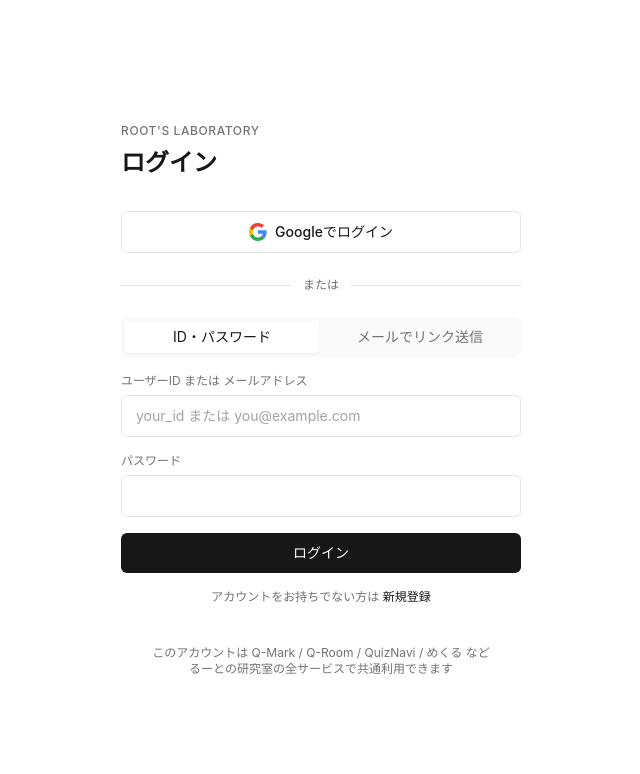
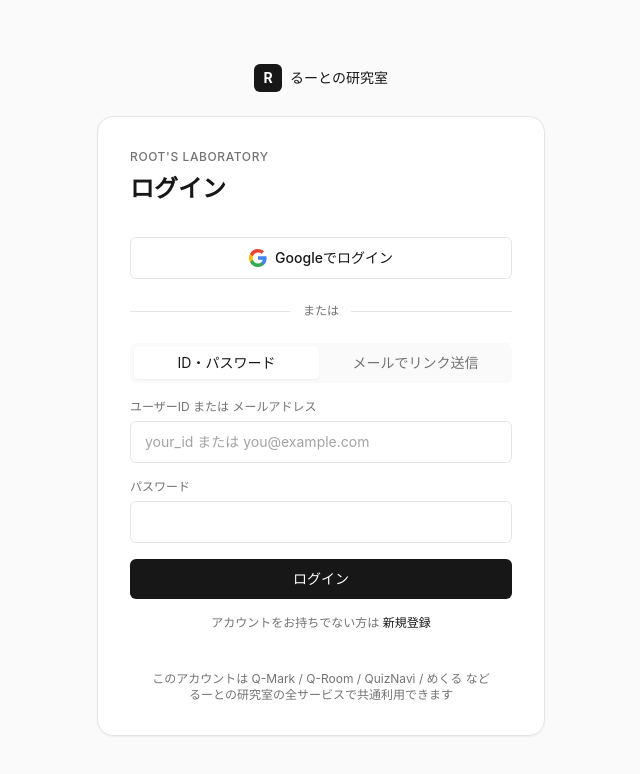
Before and after one commit to astro-root/root-account, a Next.js app in the folder apps/accounts/: page /login in a window 1280 px wide. Shown: the top 774 px of the page, without its empty margins (319-959 px from the left). Built offline with nearby package versions, Linux system fonts and the light colour scheme.

Commit message:
polish: グレー背景+白カード構成に変更、アバターのイニシャル表示、差し色を追加

```diff
--- a/apps/accounts/app/billing/page.tsx
+++ b/apps/accounts/app/billing/page.tsx
@@ -65,7 +65,7 @@ export default async function BillingPage() {
             <div
               key={plan.tier}
               className={`rounded-lg border p-4 ${
-                isCurrent ? 'border-neutral-900' : 'border-line'
+                isCurrent ? 'border-neutral-900 bg-white' : 'border-line bg-surface'
               }`}
             >
               <div className="flex items-baseline justify-between">
--- a/apps/accounts/app/globals.css
+++ b/apps/accounts/app/globals.css
@@ -7,7 +7,7 @@
 }
 
 body {
-  @apply bg-white text-neutral-900 font-sans;
+  @apply bg-neutral-50 text-neutral-900 font-sans;
 }
 
 ::selection {
--- a/apps/accounts/app/layout.tsx
+++ b/apps/accounts/app/layout.tsx
@@ -10,8 +10,16 @@ export default function RootLayout({ children }: { children: React.ReactNode })
   return (
     <html lang="ja">
       <body>
-        <div className="mx-auto flex min-h-screen max-w-md flex-col justify-center px-6 py-12">
-          {children}
+        <div className="flex min-h-screen flex-col items-center justify-center bg-neutral-50 px-4 py-12">
+          <div className="mb-6 flex items-center gap-2">
+            <div className="flex h-7 w-7 items-center justify-center rounded-md bg-neutral-900 text-sm font-bold text-white">
+              R
+            </div>
+            <span className="text-sm font-medium text-neutral-900">るーとの研究室</span>
+          </div>
+          <div className="w-full max-w-md rounded-2xl border border-line bg-white p-8 shadow-sm">
+            {children}
+          </div>
         </div>
       </body>
     </html>
--- a/apps/accounts/app/profile/edit/avatar-uploader.tsx
+++ b/apps/accounts/app/profile/edit/avatar-uploader.tsx
@@ -7,9 +7,11 @@ import { updateAvatarUrl } from './actions'
 export function AvatarUploader({
   userId,
   initialUrl,
+  fallbackLabel,
 }: {
   userId: string
   initialUrl: string | null
+  fallbackLabel: string
 }) {
   const [url, setUrl] = useState(initialUrl)
   const [uploading, setUploading] = useState(false)
@@ -59,14 +61,12 @@ export function AvatarUploader({
 
   return (
     <div className="flex items-center gap-4">
-      <div className="h-16 w-16 overflow-hidden rounded-full border border-neutral-900 bg-white">
+      <div className="flex h-16 w-16 items-center justify-center overflow-hidden rounded-full border border-line bg-brand/10 text-xl font-semibold text-brand">
         {url ? (
           // eslint-disable-next-line @next/next/no-img-element
           <img src={url} alt="" className="h-full w-full object-cover" />
         ) : (
-          <div className="flex h-full w-full items-center justify-center text-xs text-muted">
-            未設定
-          </div>
+          fallbackLabel.charAt(0).toUpperCase()
         )}
       </div>
       <div>
--- a/apps/accounts/app/profile/edit/edit-forms.tsx
+++ b/apps/accounts/app/profile/edit/edit-forms.tsx
@@ -26,7 +26,7 @@ export function ProfileForm({
 
   return (
     <form
-      className="space-y-4 rounded-lg border border-line bg-white p-5"
+      className="space-y-4 rounded-lg border border-line bg-surface p-5"
       action={async (formData) => {
         setPending(true)
         setResult(await updateProfile(formData))
@@ -95,7 +95,7 @@ export function EmailForm({ currentEmail }: { currentEmail: string }) {
 
   return (
     <form
-      className="space-y-4 rounded-lg border border-line bg-white p-5"
+      className="space-y-4 rounded-lg border border-line bg-surface p-5"
       action={async (formData) => {
         setPending(true)
         setResult(await changeEmail(formData))
@@ -136,7 +136,7 @@ export function PasswordForm() {
 
   return (
     <form
-      className="space-y-4 rounded-lg border border-line bg-white p-5"
+      className="space-y-4 rounded-lg border border-line bg-surface p-5"
       action={async (formData) => {
         setPending(true)
         setResult(await changePassword(formData))
--- a/apps/accounts/app/profile/edit/page.tsx
+++ b/apps/accounts/app/profile/edit/page.tsx
@@ -24,9 +24,13 @@ export default async function ProfileEditPage() {
         </Link>
       </div>
 
-      <div className="mb-6 rounded-lg border border-line bg-white p-5">
+      <div className="mb-6 rounded-lg border border-line bg-surface p-5">
         <h2 className="mb-3 text-base font-semibold text-neutral-900">アイコン</h2>
-        <AvatarUploader userId={session!.user.id} initialUrl={profile?.avatar_url ?? null} />
+        <AvatarUploader
+          userId={session!.user.id}
+          initialUrl={profile?.avatar_url ?? null}
+          fallbackLabel={profile?.display_name ?? profile?.username ?? session!.user.email ?? '?'}
+        />
       </div>
 
       <div className="space-y-4">
--- a/apps/accounts/app/profile/page.tsx
+++ b/apps/accounts/app/profile/page.tsx
@@ -28,11 +28,15 @@ export default async function ProfilePage() {
     <div>
       <header className="mb-8 flex items-start justify-between">
         <div className="flex items-center gap-4">
-          <div className="h-14 w-14 overflow-hidden rounded-full border border-line bg-surface">
+          <div className="flex h-14 w-14 items-center justify-center overflow-hidden rounded-full border border-line bg-brand/10 text-lg font-semibold text-brand">
             {profile?.avatar_url ? (
               // eslint-disable-next-line @next/next/no-img-element
               <img src={profile.avatar_url} alt="" className="h-full w-full object-cover" />
-            ) : null}
+            ) : (
+              (profile?.display_name ?? profile?.username ?? session!.user.email ?? '?')
+                .charAt(0)
+                .toUpperCase()
+            )}
           </div>
           <div>
             <h1 className="text-lg font-semibold text-neutral-900">
@@ -48,7 +52,7 @@ export default async function ProfilePage() {
 
       <div className="mb-6 flex items-center justify-between rounded-lg border border-line p-4">
         <span className="text-sm text-muted">現在のプラン</span>
-        <span className="rounded-full border border-line px-3 py-1 text-sm font-medium text-neutral-900">
+        <span className="rounded-full bg-brand/10 px-3 py-1 text-sm font-medium text-brand">
           {PLAN_LABEL[plan] ?? plan}
         </span>
       </div>
--- a/apps/accounts/tailwind.config.ts
+++ b/apps/accounts/tailwind.config.ts
@@ -9,6 +9,7 @@ export default {
         surface: '#FAFAFA',
         muted: '#737373',
         accent: '#171717',
+        brand: '#4F46E5',
         danger: '#DC2626',
         success: '#16A34A',
       },
```
Also changed, not shown: 1 other file (tests, documents, lock files or other folders).
